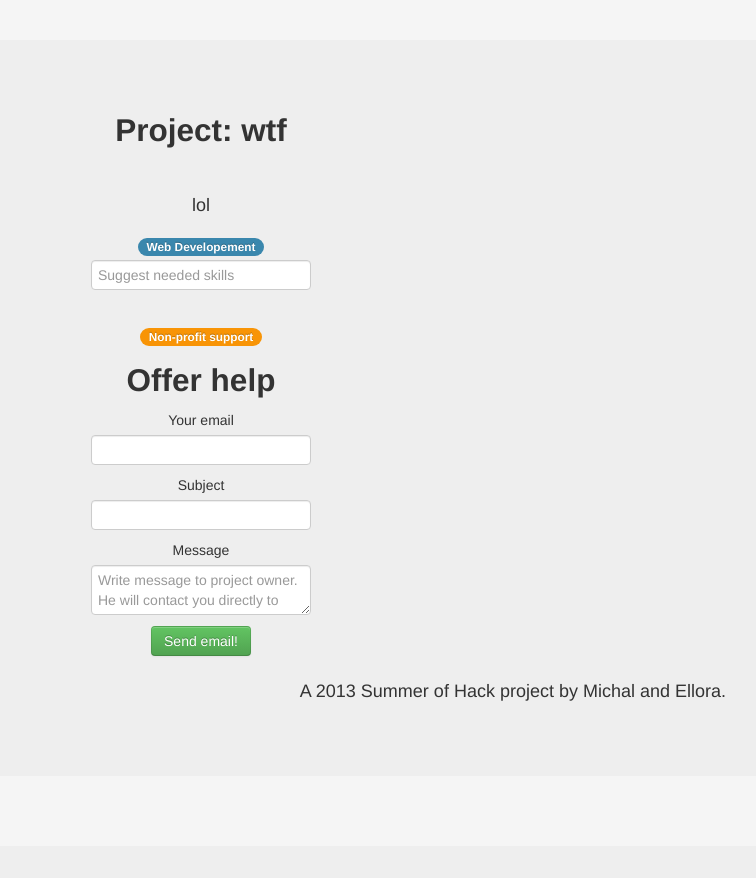
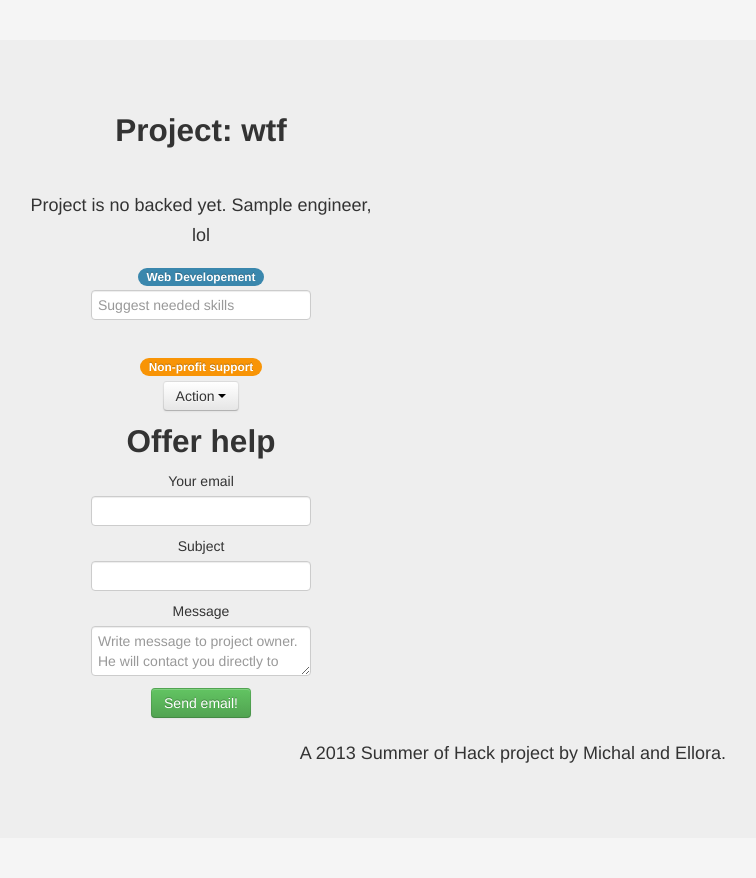
Before and after one commit to mic47/itfornonprofit, a Django app: page /itfornonprofits/viewproject/1 in a window 1280 px wide. Shown: the top 878 px of the page, without its empty margins (439-1195 px from the left). Before the commit the page ends 701 px from the top, so only its background shows below. Run offline with Django 3.2, Linux system fonts and the light colour scheme; data comes from the database, SQL or seed files in the repository; tables that the repository leaves empty hold one stand-in row (values such as "Sample post"); some libraries are stand-ins or nearby versions.

Commit message:
Added states, and backed by

```diff
--- a/summerofhack/itfornonprofits/models.py
+++ b/summerofhack/itfornonprofits/models.py
@@ -12,6 +12,18 @@ class Sector(models.Model):
 
     name = models.CharField(max_length=200)
 
+class Engineer(models.Model):
+    def __unicode__(self):
+        return self.name
+
+    name = models.CharField(max_length=200)
+    description = models.TextField()
+    sectors = models.ManyToManyField(Sector)
+    skills = models.ManyToManyField(Skill)
+    email = models.EmailField(max_length=300)
+    time_per_week = models.IntegerField()
+    time_per_week_alloted = models.IntegerField()
+
 class Project(models.Model):
     def __unicode__(self):
         return self.name
@@ -24,15 +36,5 @@ class Project(models.Model):
     sectors = models.ManyToManyField(Sector)
     email = models.EmailField(max_length=300)
     fbpage = models.CharField(max_length=200)
-
-class Engineer(models.Model):
-    def __unicode__(self):
-        return self.name
-
-    name = models.CharField(max_length=200)
-    description = models.TextField()
-    sectors = models.ManyToManyField(Sector)
-    skills = models.ManyToManyField(Skill)
-    email = models.EmailField(max_length=300)
-    time_per_week = models.IntegerField()
-    time_per_week_alloted = models.IntegerField()
+    status = models.CharField(max_length=50)
+    backed_by = models.ManyToManyField(Engineer)
--- a/summerofhack/itfornonprofits/templates/itfornonprofits/addproject.html
+++ b/summerofhack/itfornonprofits/templates/itfornonprofits/addproject.html
@@ -68,7 +68,7 @@
 						<input type="text" name="name" id="name" />
                         <label for="email">Email</label>
                         <input type="text" name="email" id="email" />
-                        <label for="fbpage">fbpage</label>
+                        <label for="fbpage">Facebook page</label>
                         <input type="text" name="fbpage" id="fbpage" placeholder="Optional"/>
 						<label for="description">Project Description</label>
 						<textarea name="description" id="description" placeholder="Tell us what you need."></textarea>
--- a/summerofhack/itfornonprofits/templates/itfornonprofits/viewproject.html
+++ b/summerofhack/itfornonprofits/templates/itfornonprofits/viewproject.html
@@ -58,7 +58,26 @@
       js = d.createElement(s); js.id = id;
       js.src = "//connect.facebook.net/en_US/all.js#xfbml=1&appId=661428913884918";
       fjs.parentNode.insertBefore(js, fjs);
-    }(document, 'script', 'facebook-jssdk'));</script>
+    }(document, 'script', 'facebook-jssdk'));
+
+    function back_by(project, user) {
+        $.ajax({
+        url: "{% url 'backproject' 'XXX' 'YYY' %}".replace('XXX', project).replace('YYY', user)
+        }).done(function() {
+            window.location.reload()
+        });
+    }
+
+    function finish_project(project) {
+        $.ajax({
+        url: "{% url 'finishproject' project.pk %}"
+        }).done(function() {
+            window.location.reload()
+        });
+
+    }
+
+    </script>
 
   </head>
 
@@ -69,7 +88,11 @@
         <div class="hero-unit">
         <center><h2>Project: {{project.name}} </h2></center>
         <br>
-
+        <center>{{backing_message}}
+        {% for backer in project.backed_by.all %}
+            {{backer.name}},
+        {% endfor %}
+        </center>
         <div style="float:right">
       {% if project.fbpage %}
         <!--<div class="fb-like-box" data-href="{{project.fbpage}}" data-width="292" data-show-faces="false" data-stream="true" data-show-border="true" data-header="true"></div>-->
@@ -84,15 +107,32 @@
         {% for skill in project.skills.all %}
           <span class="badge badge-info">{{ skill.name }}</span>
         {% endfor %}
+        {% if project.status != "Finished" %}
         <form action="{% url 'addskilltoproject' project.pk %}" method="post">
 			{% csrf_token %}
           <input type="text" name="skills" placeholder="Suggest needed skills" data-provide="typeahead" data-source='{{skills_list}}' autocomplete="off" id='skillSelect'/>
         </form>
+        {% endif %}
         {% for sector in project.sectors.all %}
           <span class="badge badge-warning"> {{ sector.name }} </span>
         {% endfor %}
         <br>
+        {% if project.status != "Finished" %}
+        <div class="btn-group">
+            <a class="btn dropdown-toggle" data-toggle="dropdown" href="#">
+            Action
+            <span class="caret"></span>
+            </a>
+            <ul class="dropdown-menu">
+                {% for engineer in engineers %}
+                    <li><a href="#" onclick='back_by({{ project.pk }}, {{ engineer.pk }});'>Back by {{ engineer.name }}</a></li>
+                {% endfor %}
+                <li><a href="#" onclick='finish_project({{ project.pk }});'>Finish</a></li>
+            </ul>
+        </div>
+        {% endif %}
         </center>
+        {% if project.status != "Finished" %}
   		<center>
         <h2>Offer help</h2>
         <form action="{% url 'contactproject' %}" method="post">
@@ -106,6 +146,7 @@
 						<textarea name="message" id="message" placeholder="Write message to project owner. He will contact you directly to your email."></textarea> <br/>
 						<button class="btn btn-success" type="submit">Send email!</button>
 		</form></center>
+        {% endif %}
         <p style="text-align:right">A 2013 Summer of Hack project by Michal and Ellora.</p>
       </div>
     </div>
--- a/summerofhack/itfornonprofits/urls.py
+++ b/summerofhack/itfornonprofits/urls.py
@@ -13,4 +13,6 @@ urlpatterns = patterns('',
     url(r'^registerengineer$', views.registerengineer, name='registerengineer'),
     url(r'^createengineer$', views.createengineer, name='createengineer'),
     url(r'^addskilltoproject/(\d)$', views.addskilltoproject, name='addskilltoproject'),
+    url(r'^backproject/([0-9XY]*)/([0-9XY]*)$', views.backproject, name='backproject'),
+    url(r'^finishproject/(\d)$', views.finishproject, name='finishproject'),
 )
--- a/summerofhack/itfornonprofits/views.py
+++ b/summerofhack/itfornonprofits/views.py
@@ -38,6 +38,7 @@ def createprojectindb(request):
         time_needed=request.POST['time_needed'],
         email=request.POST['email'],
         fbpage=request.POST['fbpage'],
+        status='New',
         date_created=datetime.datetime.now()
     )
     p.save()
@@ -75,7 +76,13 @@ def createprojectindb(request):
 def viewproject(request, pk):
     p = Project.objects.get(pk=int(pk))
     skills_list = json.dumps(sorted([skill.name for skill in Skill.objects.all()]))
-    context = {'project': p, 'skills_list': skills_list}
+    if p.status == 'Backed':
+        backing_message = 'Project is backed by '
+    elif p.status == 'Finished':
+        backing_message = 'Project was finished by '
+    else:
+        backing_message = 'Project is no backed yet.'
+    context = {'project': p, 'skills_list': skills_list, 'engineers': Engineer.objects.all(), 'backing_message': backing_message}
     return render(request, 'itfornonprofits/viewproject.html', context);
 
 def contactproject(request):
@@ -102,7 +109,13 @@ Subject: {subject}
         message_to_user = "Error: unable to send email"
     except:
         message_to_user = 'Error: Message not sent, because are not able to connect to mail server'
-    context = {'project': p, 'message': message_to_user}
+    if project.status == 'Backed':
+        backing_message = 'Project is backed by '
+    elif project.status == 'Finished':
+        backing_message = 'Project was finished by '
+    else:
+        backing_message = 'Project is no backed yet.'
+    context = {'project': p, 'message': message_to_user, 'backing_message': backing_message}
     return render(request, 'itfornonprofits/viewproject.html', context);
 
 def filter_list(wat, stuff):
@@ -235,5 +248,27 @@ def addskilltoproject(request, pk):
     project.save()
 
     skills_list = json.dumps(sorted([skill.name for skill in Skill.objects.all()]))
-    context = {'project': project, 'skills_list': skills_list}
+    if project.status == 'Backed':
+        backing_message = 'Project is backed by '
+    elif project.status == 'Finished':
+        backing_message = 'Project was finished by '
+    else:
+        backing_message = 'Project is no backed yet.'
+    print backing_message, project.status, 'asdf'
+    context = {'project': project, 'skills_list': skills_list, 'backing_message': backing_message}
     return render(request, 'itfornonprofits/viewproject.html', context);
+
+def backproject(request, pk_project, pk_user):
+    project = Project.objects.get(pk=int(pk_project))
+    user = Engineer.objects.get(pk=int(pk_user))
+    if project.status != 'Finished':
+        project.status = 'Backed'
+        project.backed_by.add(user)
+        project.save()
+    return HttpResponse("Hello world")
+
+def finishproject(request, pk_project):
+    project = Project.objects.get(pk=int(pk_project))
+    project.status = 'Finished'
+    project.save()
+    return HttpResponse("Hello world")
```
Also changed, not shown: summerofhack/itfornonprofits/templates/itfornonprofits/viewprojects.html (+8 -1 lines), 1 other file.
